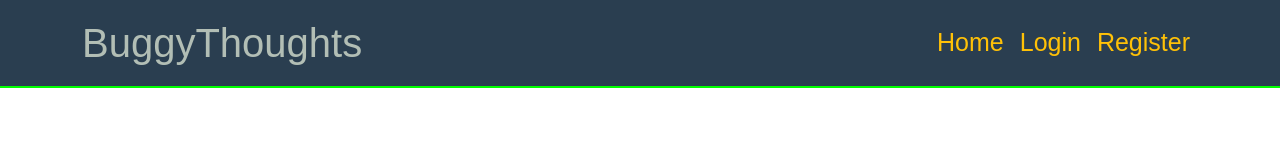
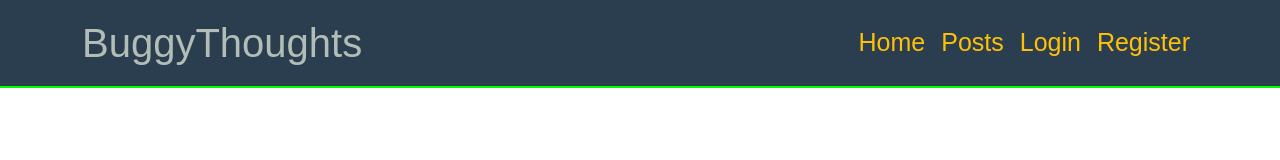
Before and after one commit to Matt-Lanuza/Blog-app-client, a React (Create React App) app: page /post/1 in a window 1280 px wide. Shown: the top 160 px of the page. Built offline with nearby package versions, Linux system fonts and the light colour scheme; what notyf would draw is missing.

Commit message:
fix appnavbar

```diff
--- a/src/components/AppNavbar.js
+++ b/src/components/AppNavbar.js
@@ -18,7 +18,7 @@ export default function AppNavbar() {
 
           <Nav.Link as={Link} to="/" className="navbar-collapse">Home</Nav.Link>
 
-          {user.isAdmin === false && (
+          {!user.isAdmin && (
             <Nav.Link href="/posts" className="navbar-collapse">Posts</Nav.Link>
           )}
 
--- /dev/null
+++ b/src/pages/PostDetails.js
@@ -0,0 +1 @@
+PostDetails.js
```
